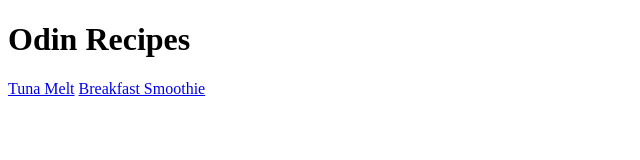
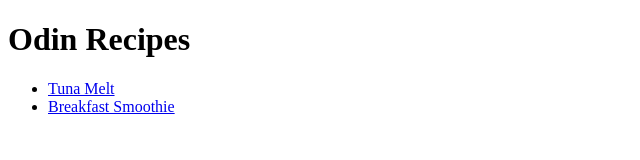
Before and after one commit to mujaahid-ek/odin-recipes, a plain HTML site: page index.html in a window 1280 px wide. Shown: the whole page, without its empty margins (0-640 px from the left). Drawn offline with Linux system fonts and the light colour scheme.

Commit message:
Sort recipes with unordered list

```diff
--- a/index.html
+++ b/index.html
@@ -7,7 +7,9 @@
 </head>
 <body>
     <h1>Odin Recipes</h1>
-    <a href="recipes/tuna-melt.html">Tuna Melt</a>
-    <a href="recipes/breakfast-smoothie.html">Breakfast Smoothie</a>
+    <ul>
+        <li><a href="recipes/tuna-melt.html">Tuna Melt</a></li>
+        <li><a href="recipes/breakfast-smoothie.html">Breakfast Smoothie</a></li>
+    </ul>
 </body>
 </html>
```
